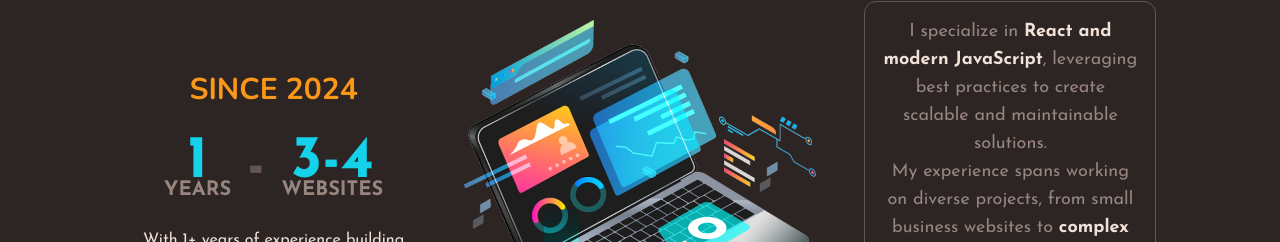
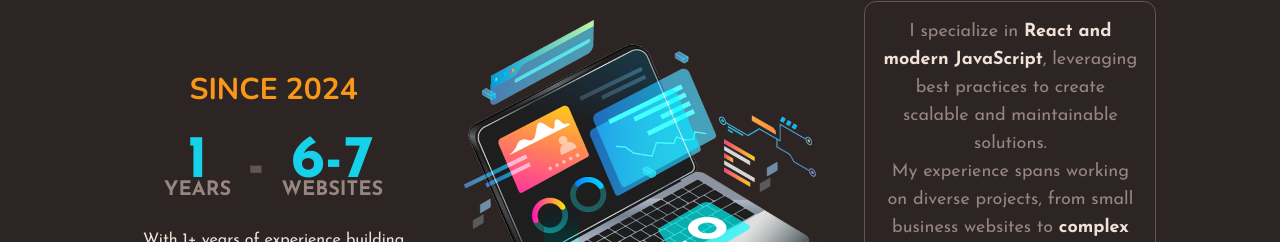
Before and after one commit to razaalikarimi/Ali_Raza_Portfolio, a React (Vite) app: page / in a window 1280 px wide. Shown: the part 2260-2502 px from the top of the page. Built offline with nearby package versions, Linux system fonts and the light colour scheme.

Commit message:
Update ExperienceTopLeft.jsx

```diff
--- a/src/components/experienceSection/ExperienceTopLeft.jsx
+++ b/src/components/experienceSection/ExperienceTopLeft.jsx
@@ -9,7 +9,7 @@
       <div className="flex justify-center items-center gap-4">
         <ExperienceInfo number="1" text="Years" />
         <p className="font-bold text-6xl text-lightBrown">-</p>
-        <ExperienceInfo number="3-4" text="Websites" />
+        <ExperienceInfo number="6-7" text="Websites" />
       </div>
       <p className="text-center">
         With 1+ years of experience building dynamic and user-friendly web
```
